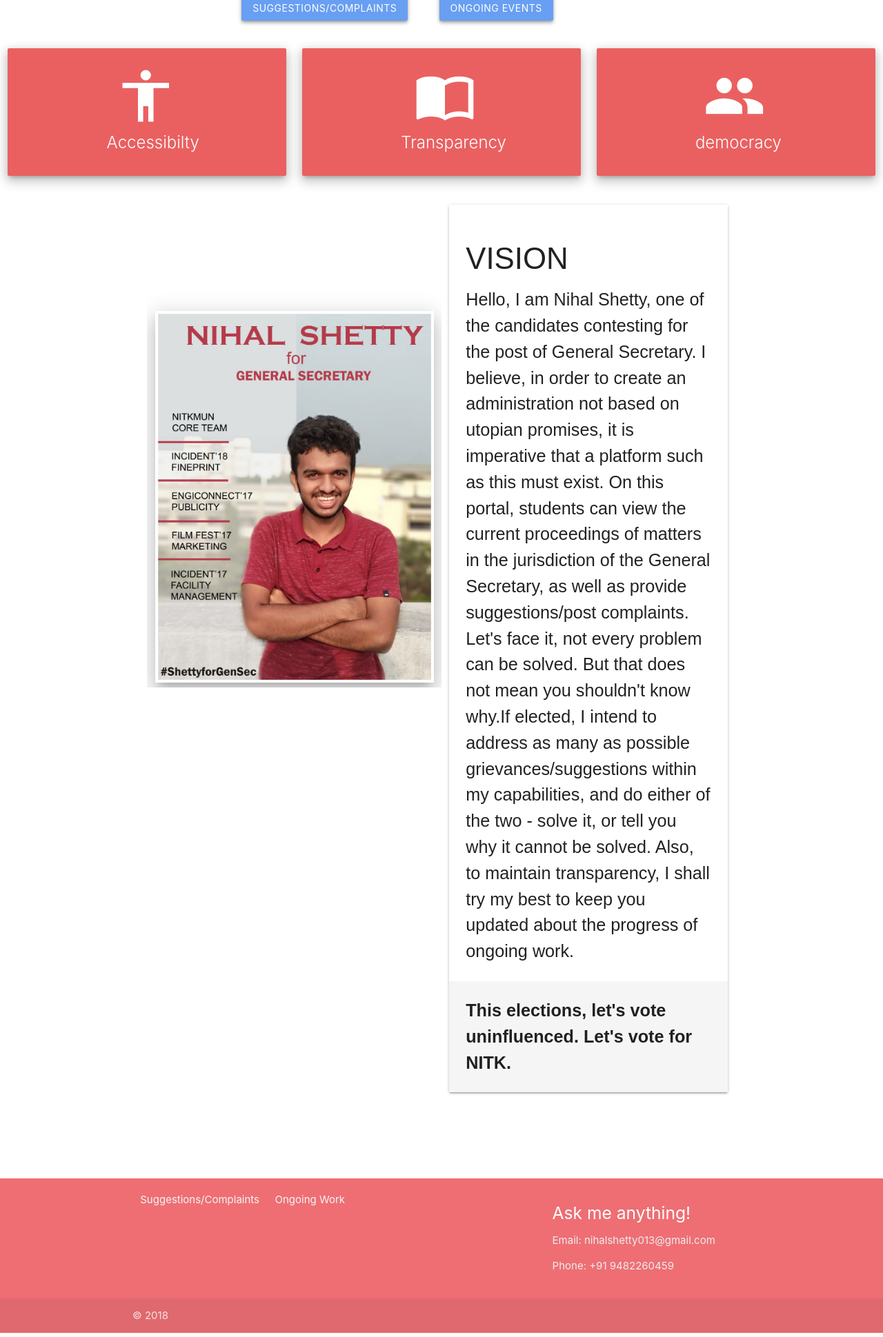
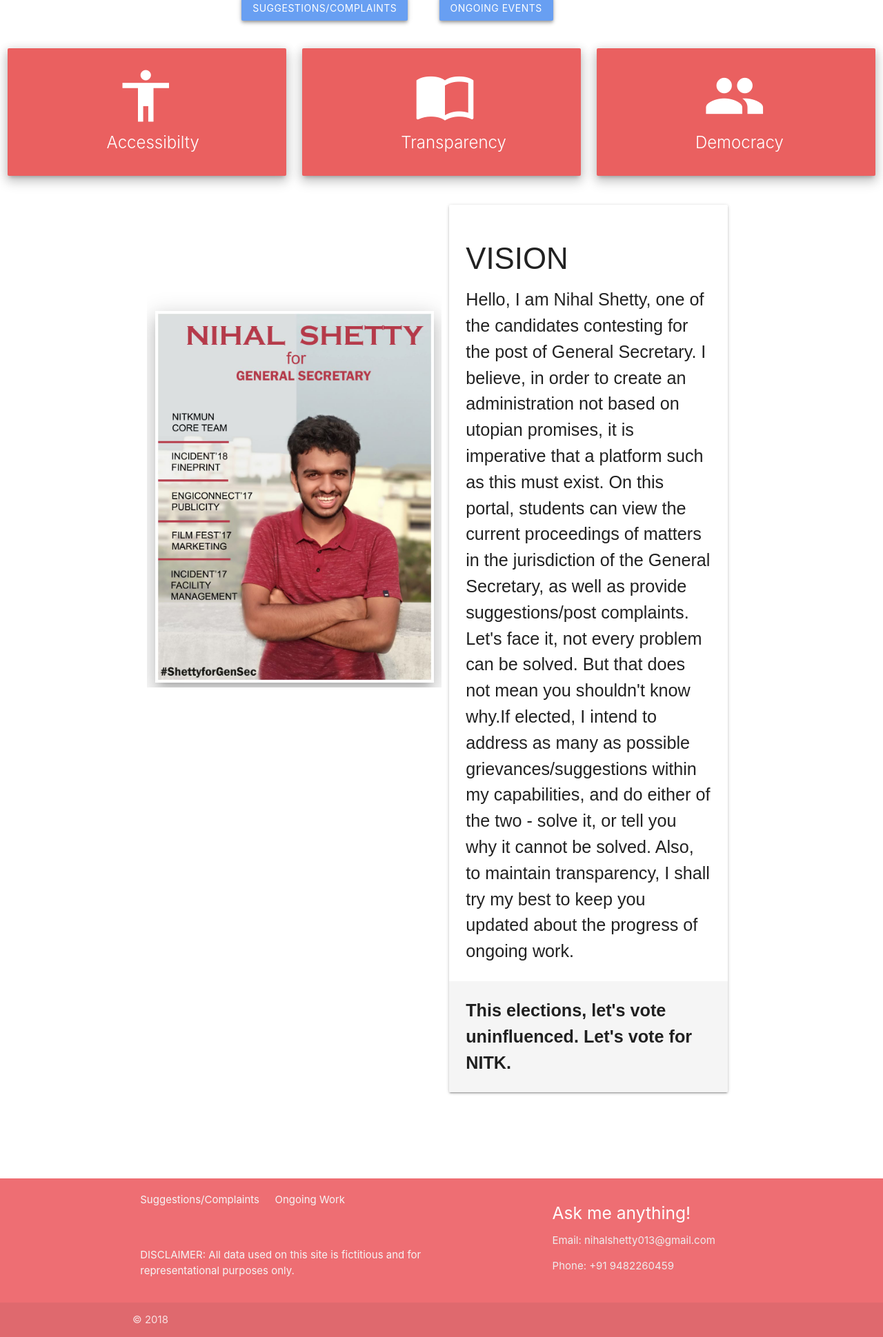
Before and after one commit to piyushnh/os_lab, a Django app: page / in a window 1280 px wide. Shown: the part 326-2265 px from the top of the page at 69% size. Run offline with Django 3.2, Linux system fonts and the light colour scheme; some web fonts are replaced.

Commit message:
Fixed disclaimer issues

```diff
--- a/gensec/blog/templates/blog/base.html
+++ b/gensec/blog/templates/blog/base.html
@@ -66,6 +66,11 @@
                <a href="{% url 'blog:event_list'%}" class="grey-text text-lighten-4">Ongoing Work</a>
              </div>
             </div>
+            <br>
+            <div >
+              <p class="grey-text text-lighten-4">DISCLAIMER: All data used on this site is fictitious and for representational
+                 purposes only. </p>
+            </div>
           </div>
           <div class="col l4 offset-l2 s12">
             <h5 class="white-text">Ask me anything!</h5>
--- a/gensec/blog/templates/blog/home.html
+++ b/gensec/blog/templates/blog/home.html
@@ -51,7 +51,7 @@
       <div class="container">
         <div class="card-content white-text">
           <i class="large material-icons" style="margin-left:30%;">group</i>
-          <span class="card-title" style="margin-left:25%;">democracy</span>
+          <span class="card-title" style="margin-left:25%;">Democracy</span>
         </div>
       </div>
     </div>
```
Also changed, not shown: other parts of gensec/blog/templates/blog/home.html (+1 -1 lines), gensec/db.sqlite3.
